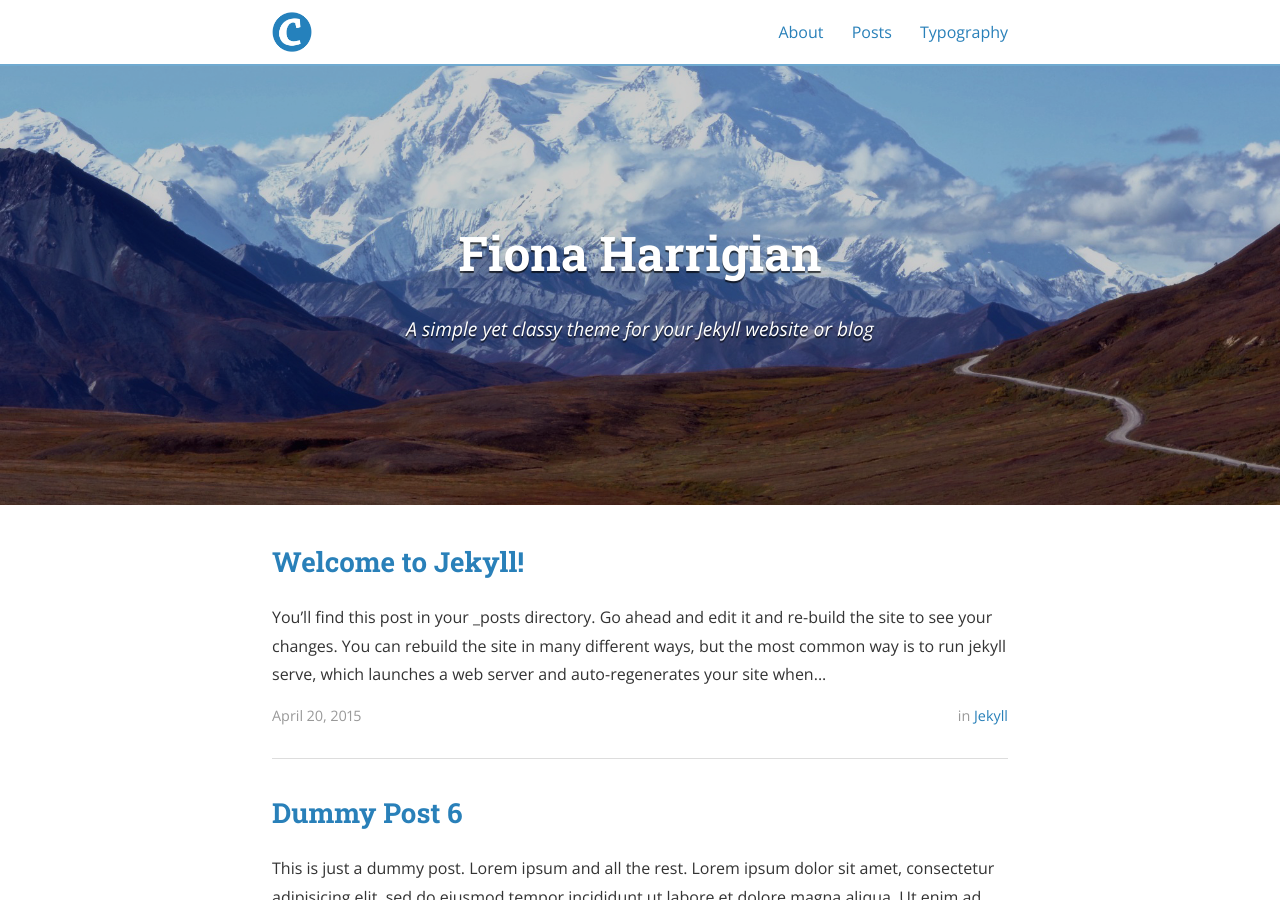
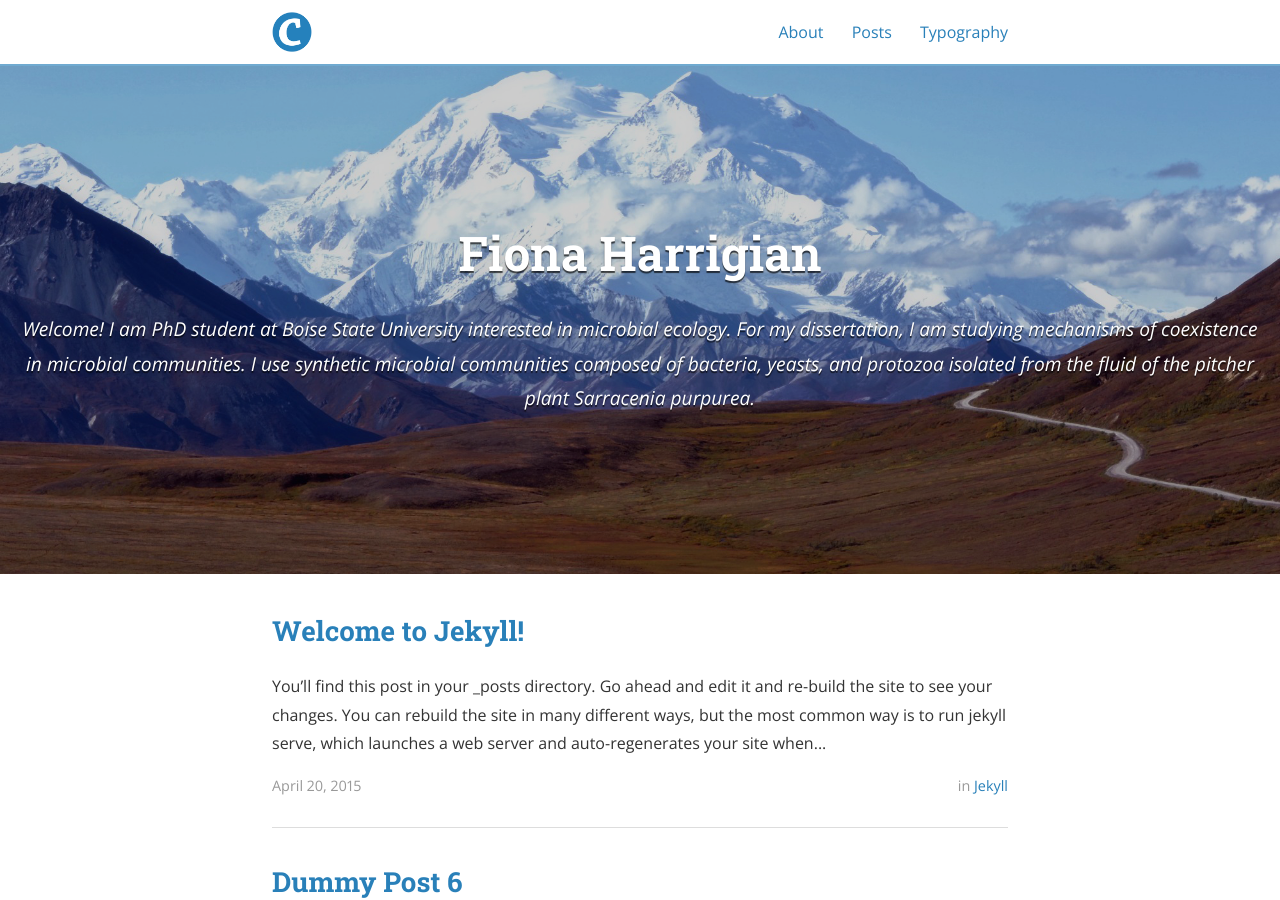
Before and after one commit to FionaHarrigian/fionaharrigian.github.io, a Jekyll site: the page built from index.html, in a window 1280 px wide and 900 px high. Built offline with Jekyll 4.4.1, drawn with Linux system fonts in a browser that asks for light colours; nearby versions of some CDN libraries; the list of posts is cut into pages by our own code; some of the changed text lies outside the part shown.

Commit message:
Update _config.yml
added description and email

```diff
--- a/_config.yml
+++ b/_config.yml
@@ -10,9 +10,9 @@ exclude:
 
 # Site settings
 title: Fiona Harrigian
-subtitle: "A simple yet classy theme for your Jekyll website or blog"
-email: blcentra@gmail.com
-name: Ben Centra
+subtitle: "Welcome! I am PhD student at Boise State University interested in microbial ecology. For my dissertation, I am studying mechanisms of coexistence in microbial communities. I use synthetic microbial communities composed of bacteria, yeasts, and protozoa isolated from the fluid of the pitcher plant Sarracenia purpurea. "
+email: fionaharrigian@u.boisestate.edu
+name: Fiona Harrigian
 description: >
   A simple yet classy theme for your Jekyll website or blog.
 # Base URL of site (i.e. /blog). It should always start with a slash,
```
